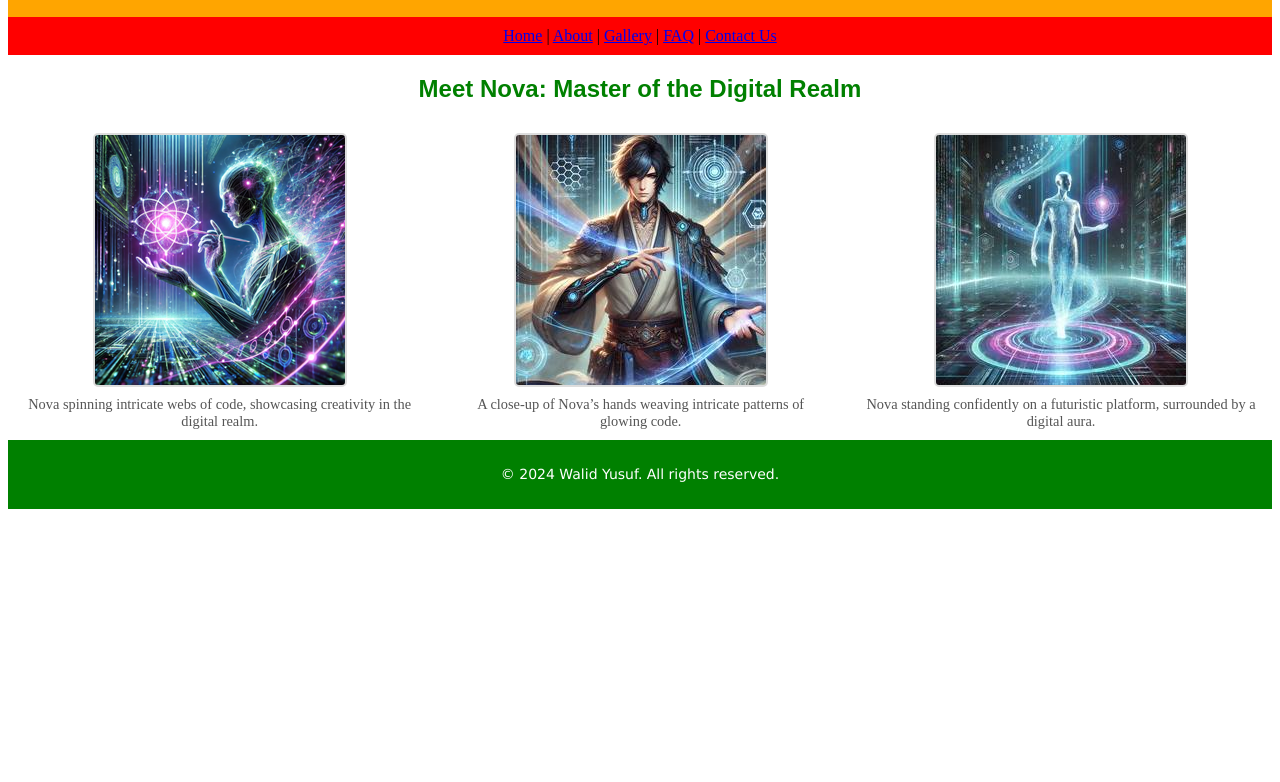
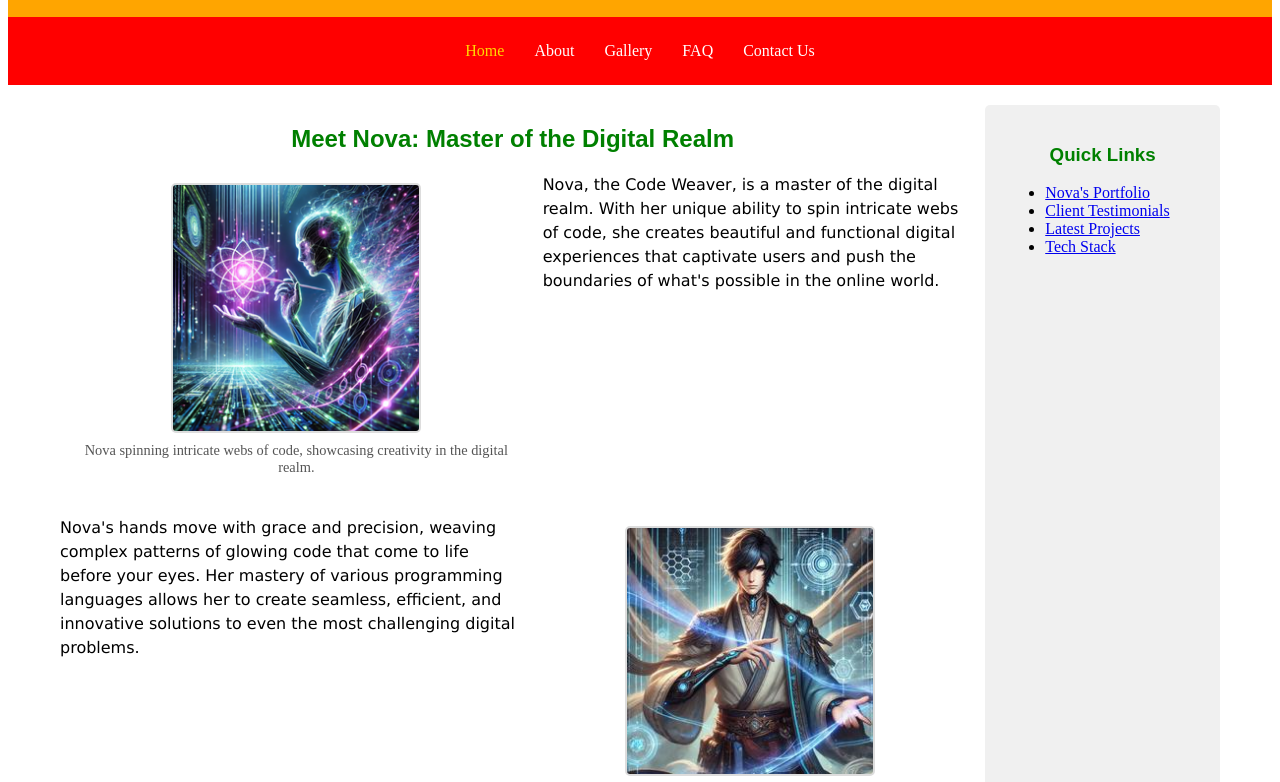
Before and after one commit to walid-yusuf356/ITSE-1301, a plain HTML site: page index.html in a window 1280 px wide. Shown: the part 91-873 px from the top of the page. Before the commit the page ends 800 px from the top, so only its background shows below. Drawn offline with Linux system fonts and the light colour scheme.

Commit message:
added box model & floated element

```diff
--- a/contact-us.css
+++ b/contact-us.css
@@ -6,33 +6,33 @@ body {
 }
 
 header {
-  background-color: #ffa500; /* Orange */
-  color: #000000; /* Black */
+  background-color: #ffa500;
+  color: #000000;
   padding: 10px;
   text-align: center;
 }
 
 nav {
-  background-color: #ff0000; /* Red */
-  color: #ffffff; /* White */
+  background-color: #ff0000;
+  color: #ffffff;
   padding: 10px;
   text-align: center;
 }
 
 nav a {
-  color: #ffffff; /* White for links */
+  color: #ffffff;
   text-decoration: none;
   font-weight: bold;
   margin: 0 10px;
 }
 
 nav a:hover {
-  color: #ffff00; /* Yellow for hover */
+  color: #ffff00;
 }
 
 footer {
-  background-color: #008000; /* Green */
-  color: #ffffff; /* White */
+  background-color: #008000;
+  color: #ffffff;
   padding: 10px;
   text-align: center;
 }
--- /dev/null
+++ b/css/layout.css
@@ -0,0 +1,112 @@
+/* Box sizing */
+* {
+    box-sizing: border-box;
+  }
+
+  /* Layout */
+  .content-wrapper {
+    display: flex;
+    max-width: 1200px;
+    margin: 0 auto;
+    padding: 20px;
+  }
+
+  .main-content {
+    width: 80vw;
+    padding-right: 20px;
+  }
+
+  .sidebar {
+    width: 20vw;
+    float: right;
+    position: sticky;
+    top: 80px;
+    padding: 20px;
+    background-color: #f0f0f0;
+    border-radius: 5px;
+  }
+
+  /* Logo */
+  .logo {
+    position: absolute;
+    top: 10px;
+    left: 10px;
+    width: 80px;
+    height: auto;
+  }
+
+  /* Navigation menu */
+  .nav-menu {
+    position: sticky;
+    top: 0;
+    background-color: #ff0000;
+    z-index: 1000;
+  }
+
+  .nav-menu ul {
+    list-style-type: none;
+    padding: 0;
+    margin: 0;
+    display: flex;
+    justify-content: center;
+  }
+
+  .nav-menu li {
+    padding: 15px;
+  }
+
+  .nav-menu a {
+    color: white;
+    text-decoration: none;
+  }
+
+  .nav-menu a:hover, .nav-menu a.active {
+    color: #ffd700;
+  }
+
+  /* Content sections */
+  .content-section {
+    margin-bottom: 40px;
+  }
+
+  /* Image articles */
+  .image-article {
+    clear: both;
+    margin-bottom: 30px;
+  }
+
+  .figure-left {
+    float: left;
+    margin-right: 20px;
+  }
+
+  .figure-right {
+    float: right;
+    margin-left: 20px;
+  }
+
+  .figure-left, .figure-right {
+    max-width: 50%;
+  }
+
+  /* Responsive images */
+  img {
+    max-width: 100%;
+    height: auto;
+  }
+
+  /* Clear floats */
+  .image-article::after {
+    content: "";
+    display: table;
+    clear: both;
+  }
+
+  /* Footer */
+  .bottom {
+    clear: both;
+    text-align: center;
+    padding: 20px;
+    background-color: #333;
+    color: white;
+  }
--- a/index.html
+++ b/index.html
@@ -5,6 +5,7 @@
     <meta name="viewport" content="width=device-width, initial-scale=1.0" />
     <title>Nova: The Code Weaver</title>
     <link rel="stylesheet" href="./css/style.css" />
+    <link rel="stylesheet" href="./css/layout.css" />
     <!-- Favicon Links -->
     <link rel="icon" type="image/png" sizes="32x32" href="./images/icon.png" />
     <link
@@ -16,24 +17,30 @@
   <body>
     <!-- Header Section -->
     <header class="main-header">
+      <img src="./images/logo.png" alt="Nova Logo" class="logo" />
       <h1>Nova: The Code Weaver</h1>
     </header>
 
     <!-- Navigation Bar -->
-    <nav class="navigation">
-      <a href="#">Home</a> | <a href="#">About</a> | <a href="#">Gallery</a> |
-      <a href="#">FAQ</a> | <a href="./contact-us.html">Contact Us</a>
+    <nav class="nav-menu">
+      <ul>
+        <li><a href="#" class="active">Home</a></li>
+        <li><a href="#">About</a></li>
+        <li><a href="#">Gallery</a></li>
+        <li><a href="#">FAQ</a></li>
+        <li><a href="./contact-us.html">Contact Us</a></li>
+      </ul>
     </nav>
 
     <!-- Main Content -->
+    <div class="content-wrapper">
       <main class="main-content">
         <!-- Section: Nova -->
-      <section id="nova">
+        <section id="nova" class="content-section">
           <h2>Meet Nova: Master of the Digital Realm</h2>
           <!-- Images with Captions -->
-        <div class="images-gallery">
-          <!-- Image 1 -->
-          <figure>
+          <article class="image-article">
+            <figure class="figure-left">
               <a href="./images/image1-lg.png" target="_blank">
                 <img
                   src="./images/image1-thumb.png"
@@ -47,25 +54,40 @@
                 digital realm.
               </figcaption>
             </figure>
+            <p>
+              Nova, the Code Weaver, is a master of the digital realm. With her
+              unique ability to spin intricate webs of code, she creates
+              beautiful and functional digital experiences that captivate users
+              and push the boundaries of what's possible in the online world.
+            </p>
+          </article>
 
-          <!-- Image 2 -->
-          <figure>
+          <article class="image-article">
+            <figure class="figure-right">
               <a href="./images/Image2-lg.png" target="_blank">
                 <img
                   src="./images/Image2-thumb.jpg"
-                alt="Nova’s hands creating complex digital patterns"
+                  alt="Nova's hands creating complex digital patterns"
                   width="250"
                   height="250"
                 />
               </a>
               <figcaption>
-              A close-up of Nova’s hands weaving intricate patterns of glowing
+                A close-up of Nova's hands weaving intricate patterns of glowing
                 code.
               </figcaption>
             </figure>
+            <p>
+              Nova's hands move with grace and precision, weaving complex
+              patterns of glowing code that come to life before your eyes. Her
+              mastery of various programming languages allows her to create
+              seamless, efficient, and innovative solutions to even the most
+              challenging digital problems.
+            </p>
+          </article>
 
-          <!-- Image 3 -->
-          <figure>
+          <article class="image-article">
+            <figure class="figure-left">
               <a href="./images/Image3-lg.png" target="_blank">
                 <img
                   src="./images/image3-thumb.jpg"
@@ -79,9 +101,28 @@
                 a digital aura.
               </figcaption>
             </figure>
-        </div>
+            <p>
+              Standing confidently on a futuristic platform, Nova is surrounded
+              by a digital aura that represents her deep connection to the
+              virtual world. Her presence inspires awe and admiration from
+              fellow developers and clients alike, as she continues to push the
+              boundaries of what's possible in web development and digital
+              design.
+            </p>
+          </article>
         </section>
       </main>
+
+      <aside class="sidebar">
+        <h3>Quick Links</h3>
+        <ul>
+          <li><a href="#">Nova's Portfolio</a></li>
+          <li><a href="#">Client Testimonials</a></li>
+          <li><a href="#">Latest Projects</a></li>
+          <li><a href="#">Tech Stack</a></li>
+        </ul>
+      </aside>
+    </div>
 
     <!-- Footer -->
     <footer class="bottom">
```
Also changed, not shown: contact-us.html (+1 -0 lines). Lines whose indentation alone changed are shown as unchanged.
